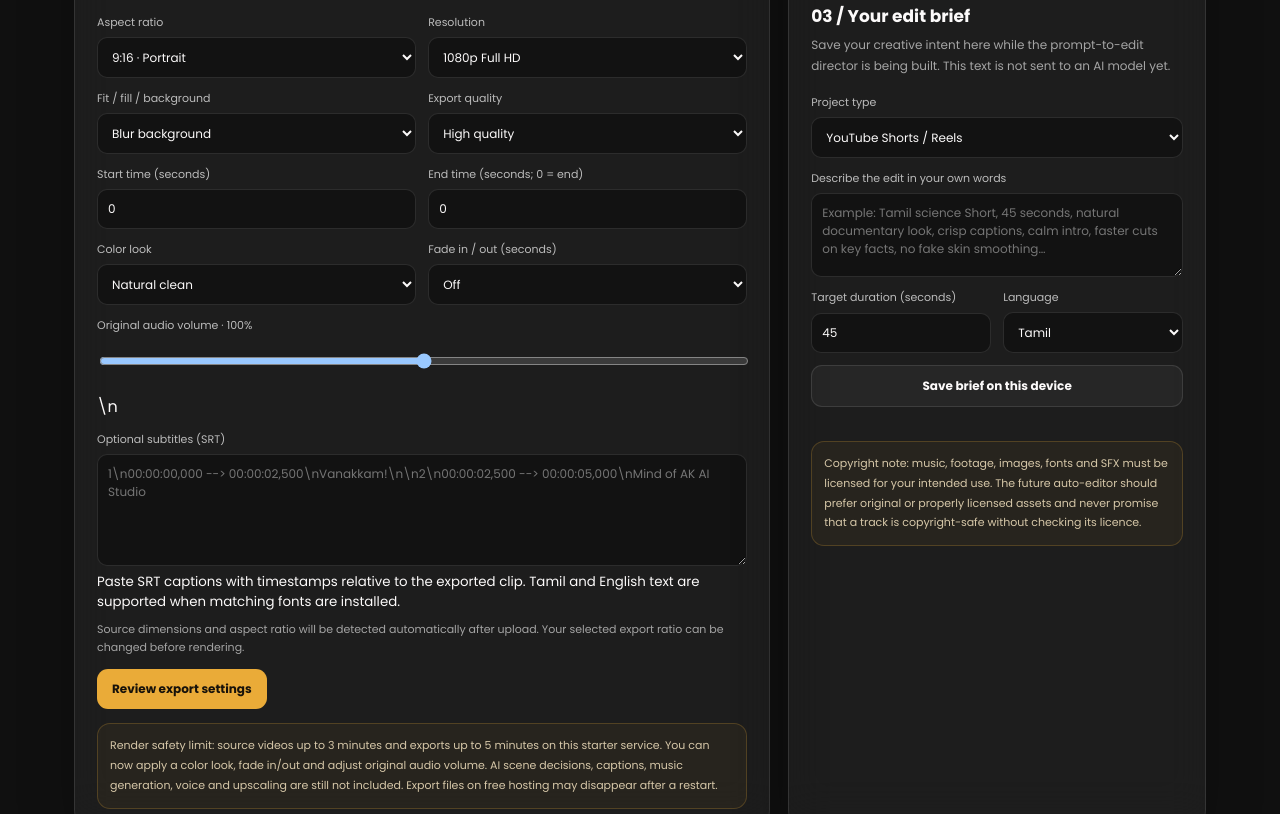
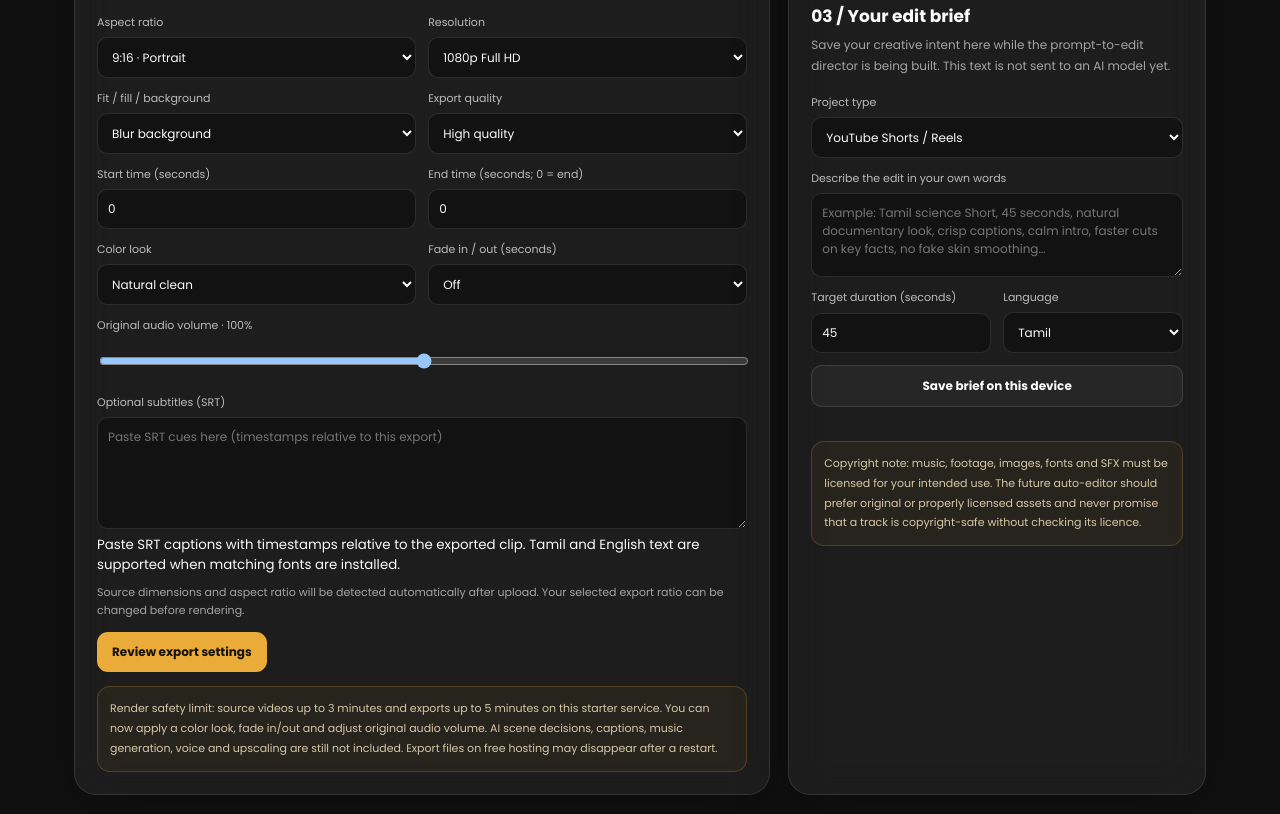
Before and after one commit to Arhbkkk/mind-of-ak-ai-studio, a plain HTML site: page web/index.html in a window 1280 px wide. Shown: the part 1435-2249 px from the top of the page. Drawn offline with Linux system fonts and the light colour scheme; no server answers.

Commit message:
Fix subtitle field markup and placeholder

```diff
--- a/web/index.html
+++ b/web/index.html
@@ -38,7 +38,8 @@
 <div class="field"><label for="endTime">End time (seconds; 0 = end)</label><input id="endTime" type="number" min="0" step="0.1" value="0"></div>
 <div class="field"><label for="colorStyle">Color look</label><select id="colorStyle"><option value="natural">Natural clean</option><option value="cinematic">Cinematic contrast</option><option value="warm">Warm vibrant</option><option value="mono">Black &amp; white</option></select></div>
 <div class="field"><label for="fadeSeconds">Fade in / out (seconds)</label><select id="fadeSeconds"><option value="0">Off</option><option value="0.5">0.5 s</option><option value="1">1 s</option><option value="2">2 s</option><option value="3">3 s</option></select></div>
-<div class="field full"><label for="audioVolume">Original audio volume · <span id="volumeLabel">100%</span></label><input id="audioVolume" type="range" min="0" max="2" step="0.1" value="1"></div>\n<div class="field full"><label for="subtitleSrt">Optional subtitles (SRT)</label><textarea id="subtitleSrt" rows="5" placeholder="1\n00:00:00,000 --> 00:00:02,500\nVanakkam!\n\n2\n00:00:02,500 --> 00:00:05,000\nMind of AK AI Studio"></textarea><small>Paste SRT captions with timestamps relative to the exported clip. Tamil and English text are supported when matching fonts are installed.</small></div>
+<div class="field full"><label for="audioVolume">Original audio volume · <span id="volumeLabel">100%</span></label><input id="audioVolume" type="range" min="0" max="2" step="0.1" value="1"></div>
+<div class="field full"><label for="subtitleSrt">Optional subtitles (SRT)</label><textarea id="subtitleSrt" rows="5" placeholder="Paste SRT cues here (timestamps relative to this export)"></textarea><small>Paste SRT captions with timestamps relative to the exported clip. Tamil and English text are supported when matching fonts are installed.</small></div>
 </div>
 <div class="ratio-hint" id="sourceRatioHint">Source dimensions and aspect ratio will be detected automatically after upload. Your selected export ratio can be changed before rendering.</div><div class="actions"><button class="btn" id="exportBtn" type="button">Review export settings</button></div><div class="result" id="exportResult" role="status" aria-live="polite"></div>
 <div class="notice">Render safety limit: source videos up to 3 minutes and exports up to 5 minutes on this starter service. You can now apply a color look, fade in/out and adjust original audio volume. AI scene decisions, captions, music generation, voice and upscaling are still not included. Export files on free hosting may disappear after a restart.</div>
```
